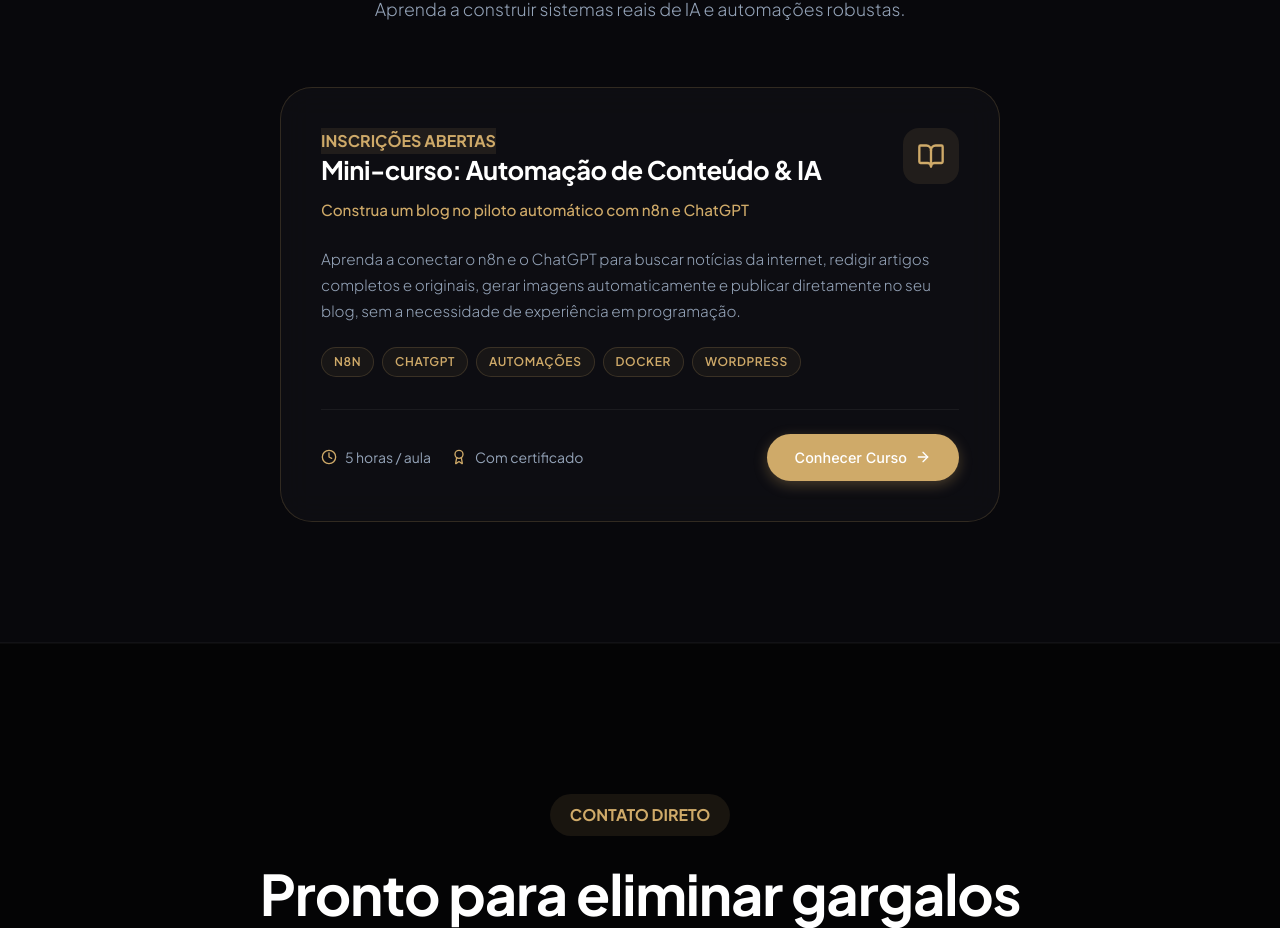
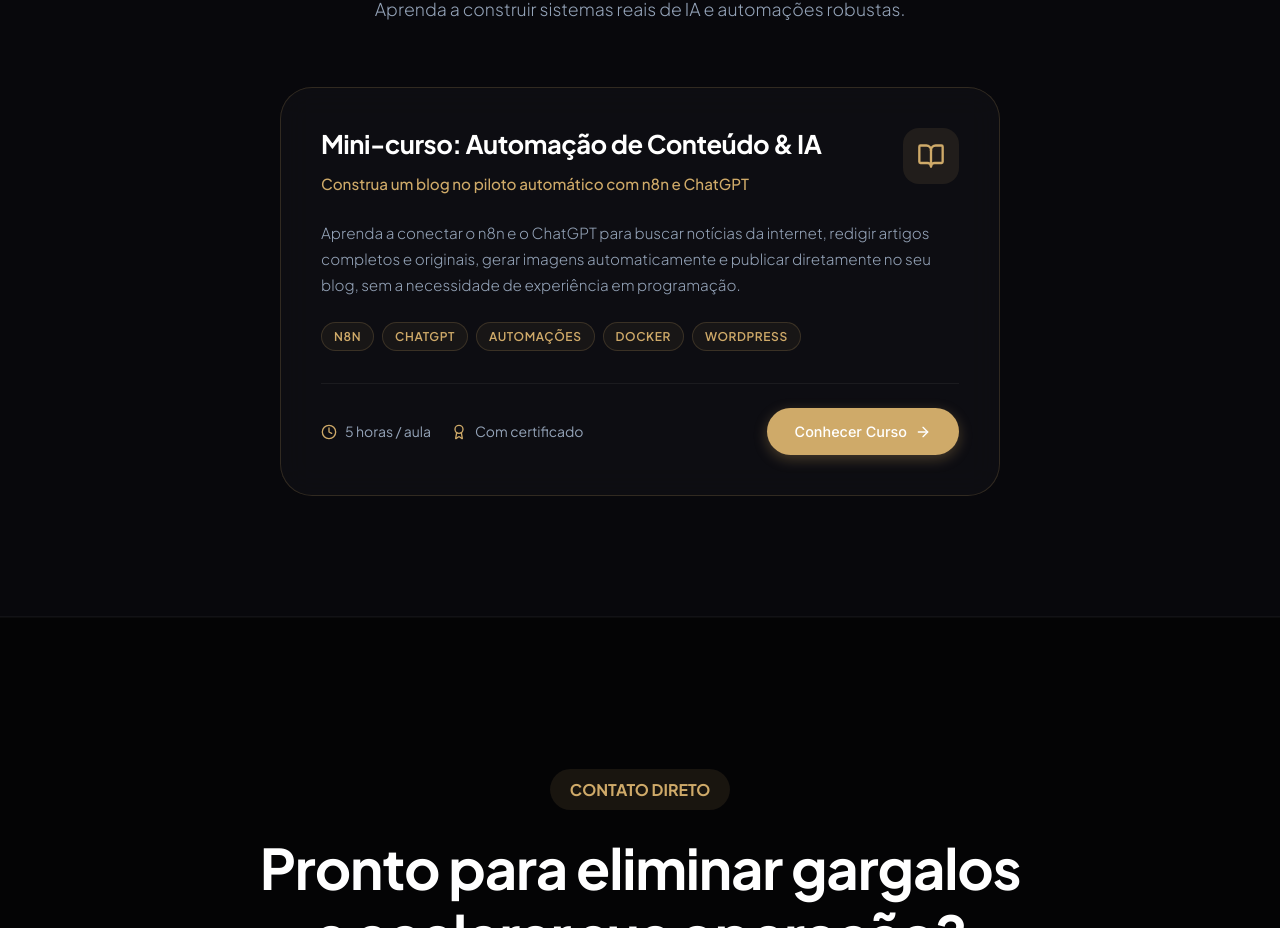
Before and after one commit to Immaculata-Digital/lp-thiago-lamberti, a Next.js app: page / in a window 1280 px wide. Shown: the part 3572-4500 px from the top of the page. Built offline with nearby package versions, Linux system fonts and the light colour scheme; a web font is replaced by a local one.

Commit message:
feat: remove 'Inscricoes Abertas' badge from course card

```diff
--- a/src/components/Cursos.tsx
+++ b/src/components/Cursos.tsx
@@ -36,9 +36,6 @@
                     }}>
                         <div style={{ display: 'flex', justifyContent: 'space-between', alignItems: 'flex-start', flexWrap: 'wrap', gap: '16px' }}>
                             <div>
-                                <span className="inline-block py-1 px-3 rounded bg-accent/10 text-accent uppercase tracking-wider text-[10px] font-bold mb-3 border border-accent/20">
-                                    Inscrições Abertas
-                                </span>
                                 <h3 className="serif text-white font-semibold mb-2" style={{ fontSize: '1.6rem', lineHeight: '1.25' }}>
                                     Mini-curso: Automação de Conteúdo &amp; IA
                                 </h3>
```
